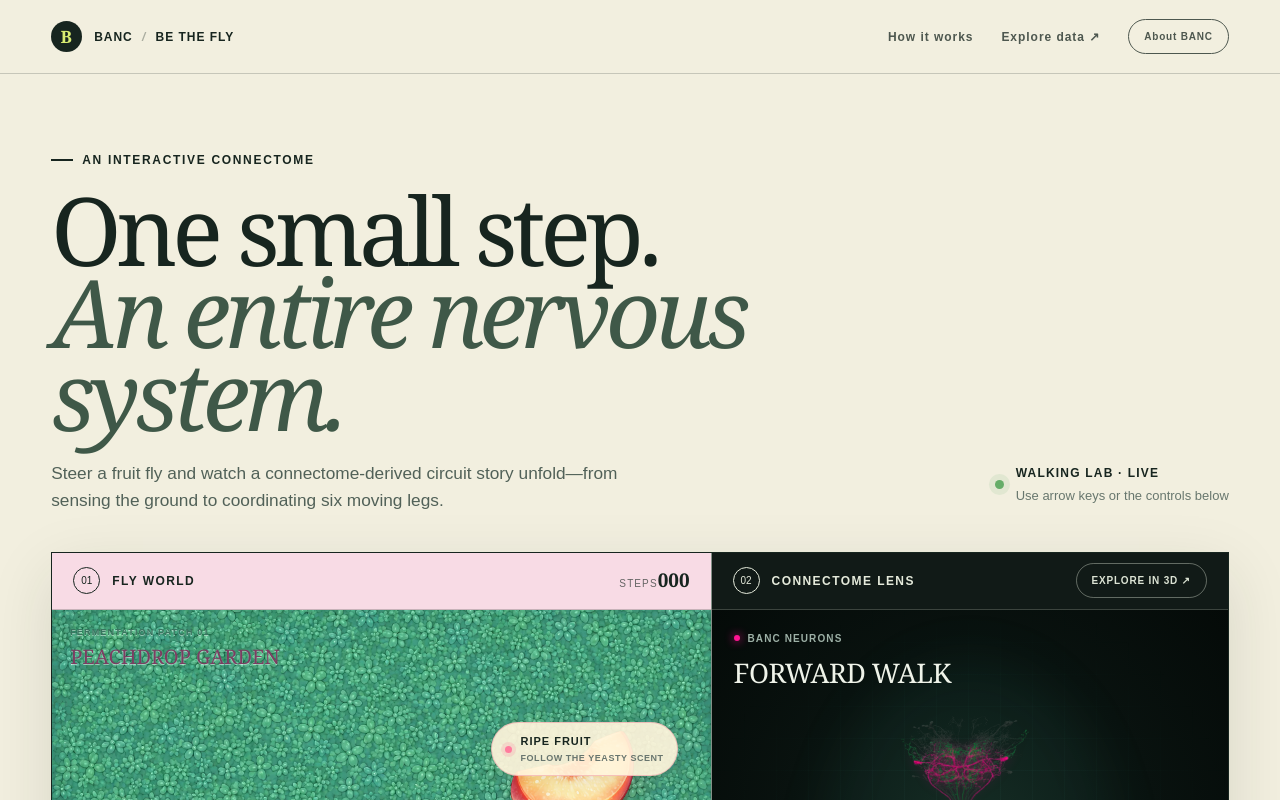
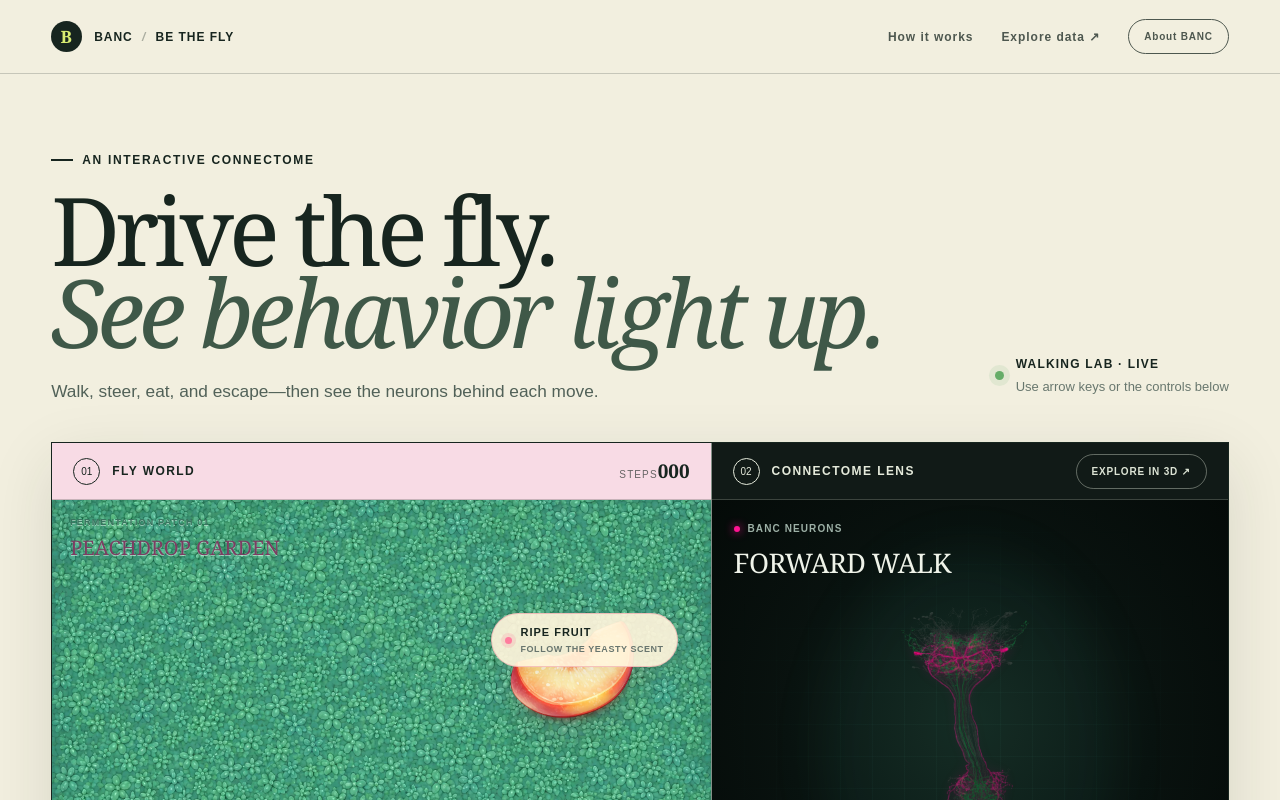
Before and after one commit to amyleesterling/banc-explorer, a Next.js app: page / in a window 1280 px wide. Shown: the top 800 px of the page. Built offline with nearby package versions, Linux system fonts and the light colour scheme; no server answers.

Commit message:
Clarify interactive fly headline

```diff
--- a/app/page.tsx
+++ b/app/page.tsx
@@ -590,8 +590,8 @@ export default function Home() {
       <section className="hero" id="top">
         <div className="hero-copy">
           <p className="eyebrow"><span /> AN INTERACTIVE CONNECTOME</p>
-          <h1>One small step.<br/><em>An entire nervous system.</em></h1>
-          <p className="lede">Steer a fruit fly and watch a connectome-derived circuit story unfold—from sensing the ground to coordinating six moving legs.</p>
+          <h1>Drive the fly.<br/><em>See behavior light up.</em></h1>
+          <p className="lede">Walk, steer, eat, and escape—then see the neurons behind each move.</p>
         </div>
         <div className="live-note">
           <span className="pulse-dot" />
```
